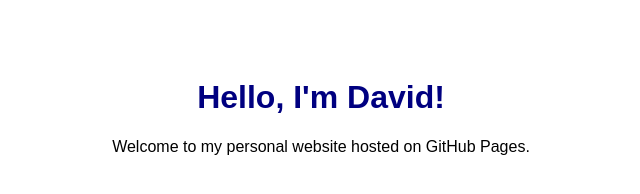
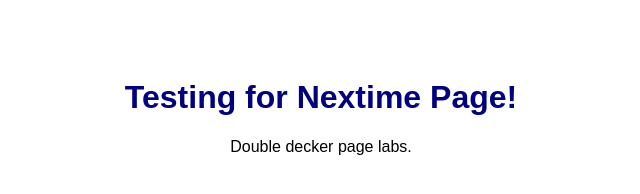
Before and after one commit to daveshepherdGI/Nextime, a plain HTML site: page index.html in a window 1280 px wide. Shown: the whole page, without its empty margins (319-959 px from the left). Drawn offline with Linux system fonts and the light colour scheme.

Commit message:
Update index.html

```diff
--- a/index.html
+++ b/index.html
@@ -8,7 +8,7 @@
   </style>
 </head>
 <body>
-  <h1>Hello, I'm David!</h1>
-  <p>Welcome to my personal website hosted on GitHub Pages.</p>
+  <h1>Testing for Nextime Page!</h1>
+  <p>Double decker page labs.</p>
 </body>
 </html>
```
